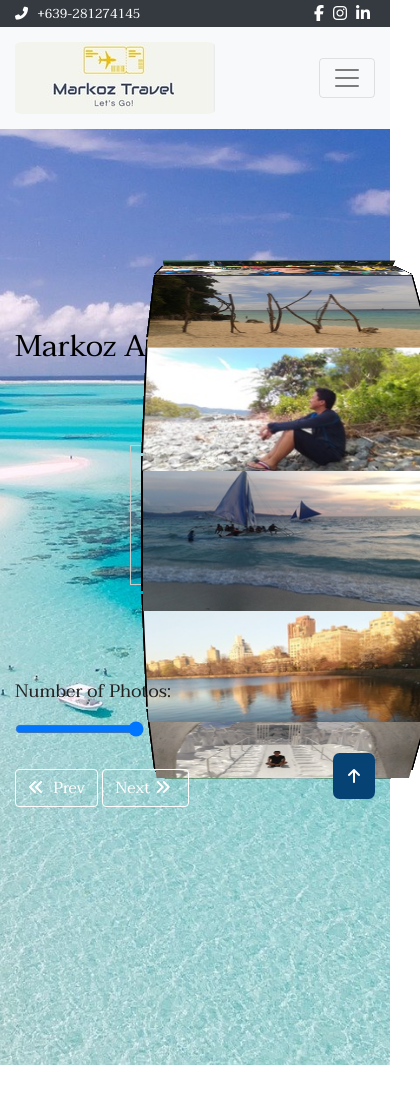
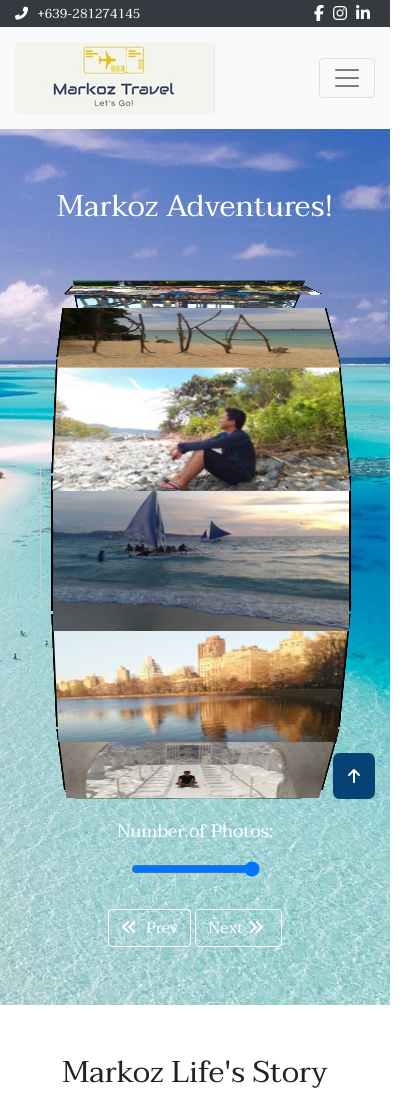
Before and after one commit to markozpaez1525/markoztravel.github.io, a plain HTML site: page adventures.html in a window 390 px wide. Shown: the top 1094 px of the page, 420 px wide, since content can reach past the window. Drawn offline with Linux system fonts and the light colour scheme.

Commit message:
adventure page
adventure page

```diff
--- a/adventures.html
+++ b/adventures.html
@@ -90,13 +90,17 @@
 		<div class="container-fluid">
 
 			<!-- Start Section 1 -->
-			<section id="sectionBanner" class="section-bg-1 adventure-section-1 banner-bg">
+			<section id="sectionBanner" class="section-bg-1  banner-bg">
 				<div class="container">
-					<div class="row">
-						<div class="col-lg-3">
-							<h2 class="text-black">Markoz Adventures!</h2>
+					<div class="row adventure-section-1 d-flex justify-content-center">
+						<div class="col-lg-3 col-md-12">
+							<div class="adventure-title">
+								<h2 class="text-white">Markoz Adventures!</h2>
 							</div>
-						<div class="col-lg-6">
+
+						</div>
+						<div class="col-lg-6 col-md-12 d-flex justify-content-center">
+							<div class="">
 								<div class="scene">
 									<div class="carousel-wheel">
 										<div class="carousel__cell"><img src="img/wheel-1.jpg" class="img-fluid" alt="Wheel"></div>
@@ -116,12 +120,15 @@
 										<div class="carousel__cell"><img src="img/wheel-15.jpg" class="img-fluid" alt="Wheel"></div>
 									</div>
 								</div>
+
 							</div>
-						<div class="col-lg-3">
+
+						</div>
+						<div class="col-lg-3 col-md-12">
 
 							<div class="carousel-options">
 								<p>
-									<h4>Number of Photos:</h5>
+									<h4 class="text-white">Number of Photos:</h5>
 								</p>
 								<p>
 									<label>
--- a/css/style.css
+++ b/css/style.css
@@ -704,11 +704,10 @@ input:invalid {
 
 .scene {
   border: 1px solid #CCC;
-  margin: 40px 0;
+  margin: 0 0 0 -100px;
   position: relative;
   width: 210px;
   height: 140px;
-  margin: 80px 115px;
   perspective: 1000px;
 }
 
@@ -760,12 +759,15 @@ input:invalid {
   text-align: justify;
   position: relative;
   z-index: 2;
-  /* background: hsla(0, 0%, 100%, 0.8); */
   background: transparent;
 }
 
 .adventure-section-1 {
-	padding: 200px 0;
+	padding: 300px 0 200px 0;
+}
+
+.adventure-title {
+	white-space: nowrap;
 }
 
 .cells-range {
@@ -866,6 +868,26 @@ input[type="range"]::-moz-range-track {
 	}
 	/* End Contact Us */
 
+	.carousel-options {
+	  text-align: center;
+	  top: 200px;
+	}
+
+	.adventure-section-1 {
+		/* text-align: center; */
+	}
+
+	.adventure-title {
+		position: relative;
+		top: -240px;
+		text-align: center;
+	}
+
+	.jR3DCarouselGalleryDefault,
+	.jR3DCarouselGalleryCustom {
+	  overflow: hidden !important;
+	}
+
 	.footer-social-media {
 		float: right !important;
 	}
@@ -899,7 +921,6 @@ input[type="range"]::-moz-range-track {
 	.nav-link:hover {
 		background: #000000 !important;
 		color: #ffffff !important;
-		/* padding-left: 15px !important; */
 	}
 
 	.navbar-toggler {
```
Lines whose indentation alone changed are shown as unchanged.
